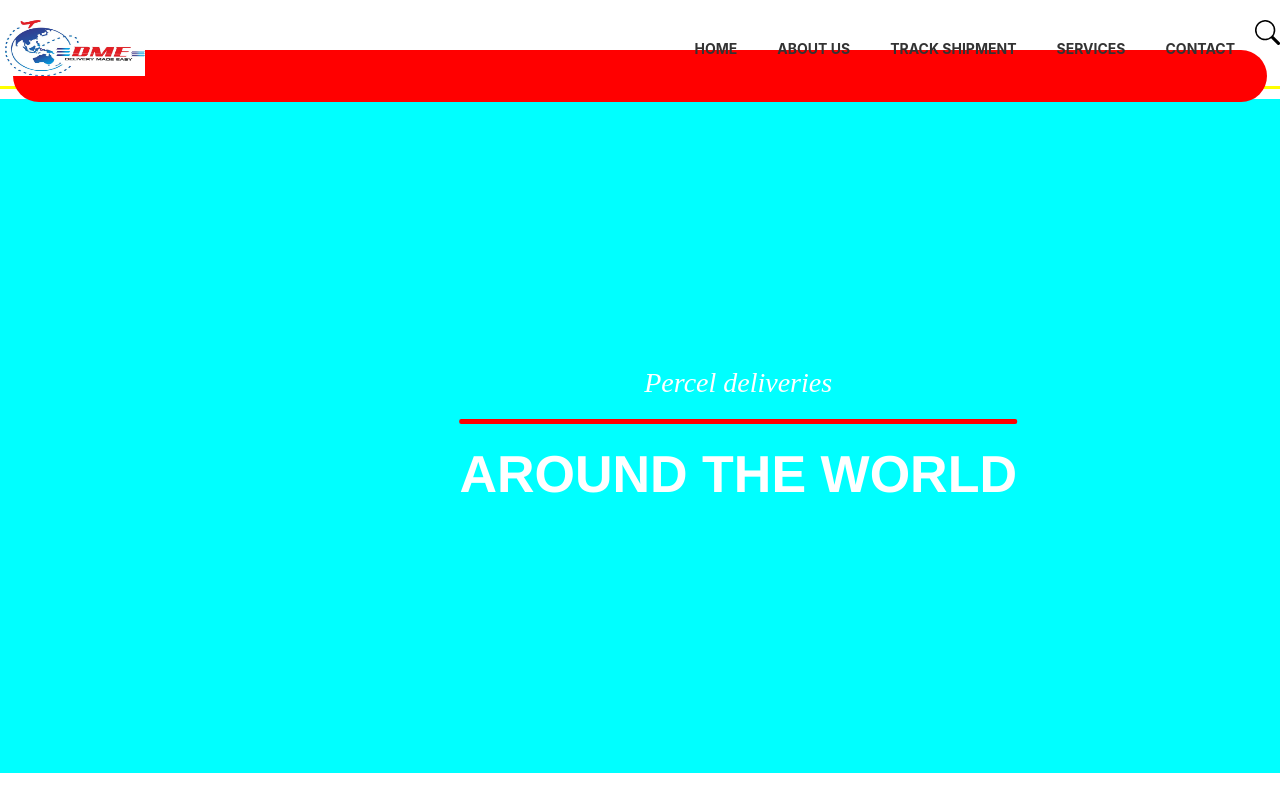
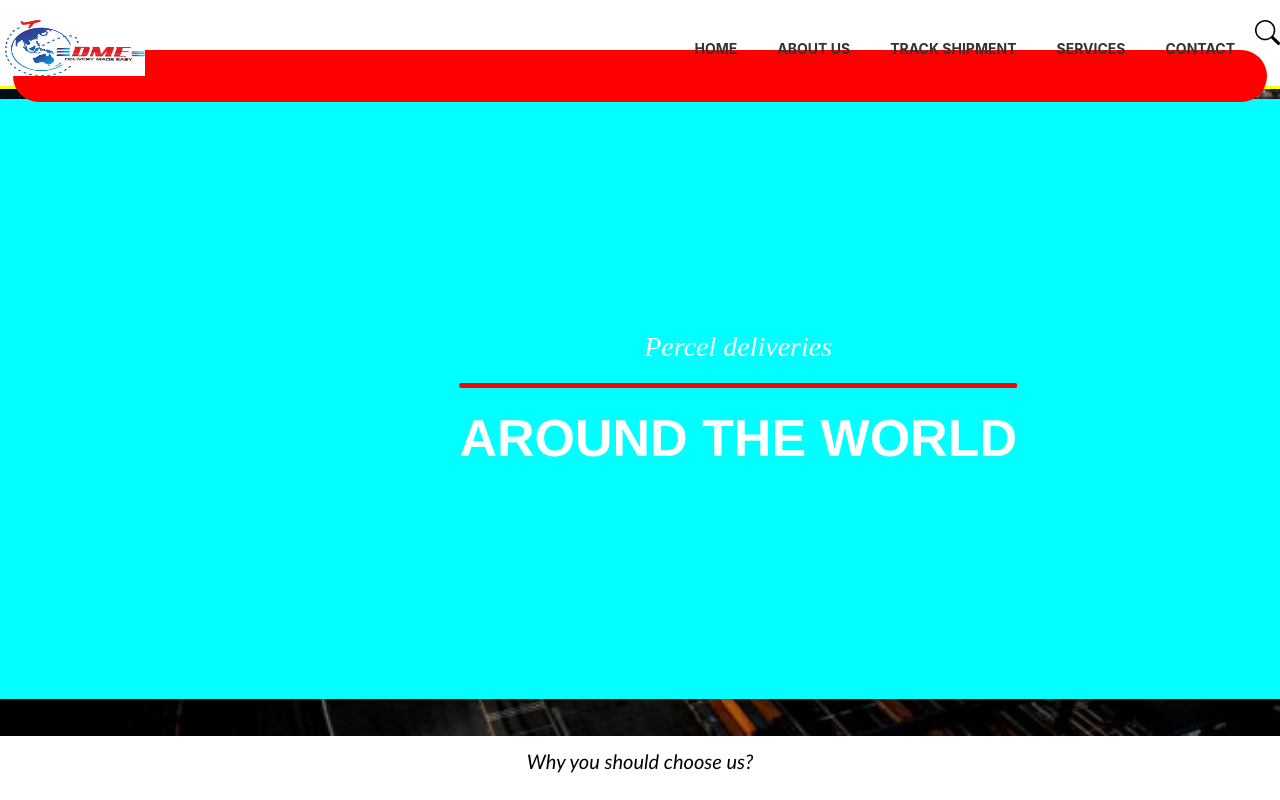
Before and after one commit to uche9/Delivery, a React (Create React App) app: page / in a window 1280 px wide. Shown: the top 800 px of the page. Built offline with nearby package versions, Linux system fonts and the light colour scheme.

Commit message:
'updated'

```diff
--- a/src/components/Welcome/Welcome.css
+++ b/src/components/Welcome/Welcome.css
@@ -25,7 +25,6 @@
  justify-content:center;
  align-items:center;
  width:100%;
- height:100% ;
  margin:0;
  animation:text   6008ms infinite ;
  padding: 5px;
--- a/src/components/Welcome/Welcome.js
+++ b/src/components/Welcome/Welcome.js
@@ -53,7 +53,7 @@ export default function Welcome(){
 
     return(
       <>
-            <div className='welcome--container' style={{aspectRatio:`${width>900? 1.9 : 0.8}`}}>
+            <div className='welcome--container' style={{height:`${width>900? 600 : 400}px`}}>
 
 
                 <img src={count===0? image1:image2} alt='pics' style={{aspectRatio:`${width>900? 1.9 : 0.9}`}} className='background--image--1'   />
```
